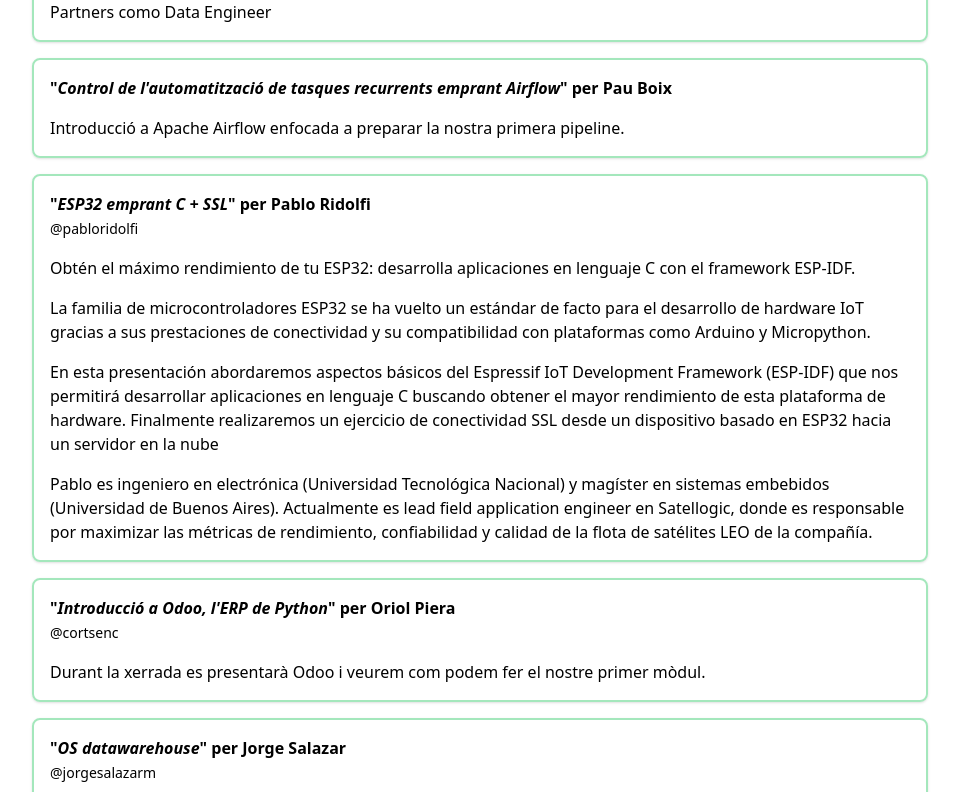
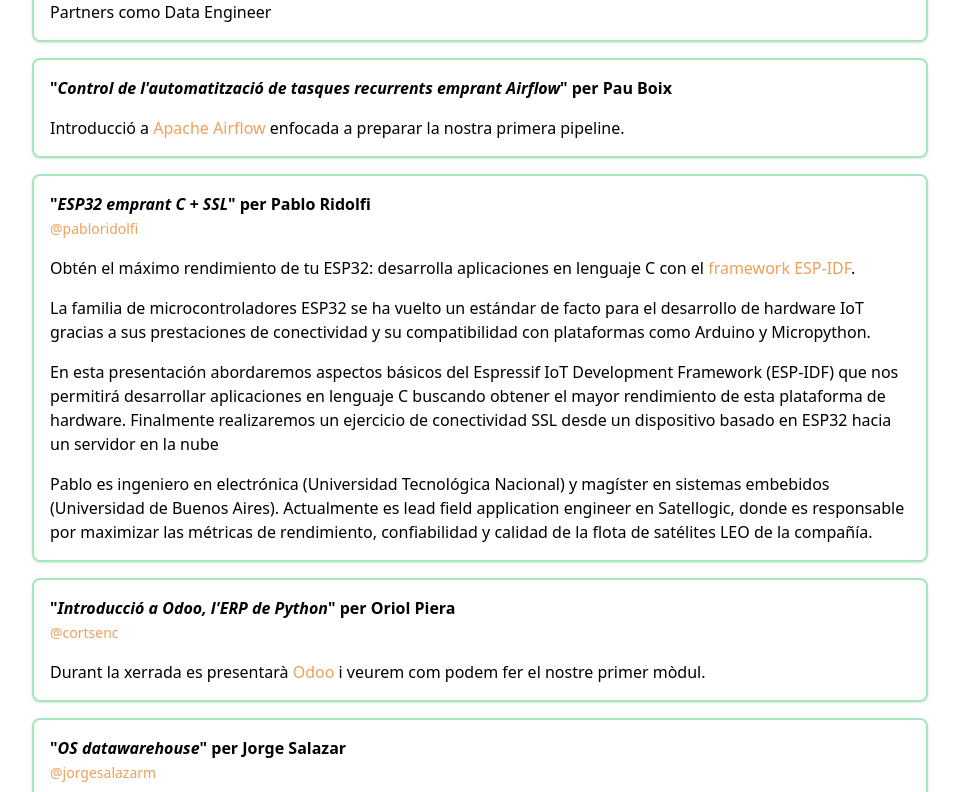
Before and after one commit to GeeksCAT/hacktoberfest-web-2022, a Vue app: page / in a window 1280 px wide. Shown: the part 2408-3200 px from the top of the page, without its empty margins (160-1119 px from the left). Built offline with nearby package versions, Linux system fonts and the light colour scheme; what @formkit/vue would draw is missing.

Commit message:
Style links

```diff
--- a/src/components/Sections/SSpeakers.vue
+++ b/src/components/Sections/SSpeakers.vue
@@ -3,6 +3,7 @@
 import ABox from '../Atoms/ABox.vue'
 import ASection from '../Atoms/ASection.vue'
 import ATitle from '../Atoms/ATitle.vue'
+import ALink from '../Atoms/ALink.vue'
 </script>
 
 <template>
@@ -11,8 +12,8 @@
     <div >
       <a-box v-for="speaker in speakers" :key="speaker.name" class="mb-4">
         <h4 class="font-bold">"<i>{{ speaker.talk }}</i>" per {{ speaker.name }}</h4>
-        <a v-if="speaker.twitter" target="_blank" :href="`https://twitter.com/${speaker.twitter}`" class="text-sm">@{{ speaker.twitter }}</a>
-        <a v-if="speaker.linkedin" target="_blank" :href="`https://www.linkedin.com/in//${speaker.linkedin}`" class="text-sm">@{{ speaker.linkedin }}</a>
+        <a-link v-if="speaker.twitter" target="_blank" :href="`https://twitter.com/${speaker.twitter}`" class="text-sm">@{{ speaker.twitter }}</a-link>
+        <a-link v-if="speaker.linkedin" target="_blank" :href="`https://www.linkedin.com/in//${speaker.linkedin}`" class="text-sm">@{{ speaker.linkedin }}</a-link>
         <p :key="summaryCount" v-for="(summaryEntry, summaryCount) in speaker.summary" id="summary" class="mt-4" v-html="summaryEntry"/>
         <p :key="bioCount" v-for="(bioEntry, bioCount) in speaker.bio" id="bio" class="mt-4" v-html="bioEntry"/>
       </a-box>
--- a/src/content.ts
+++ b/src/content.ts
@@ -100,7 +100,7 @@
     talk: 'Taller introducció a Django',
     summary: [
       'Vols aprendre a programar i crear les teves pròpies aplicacions web?',
-      "Durant el taller aprendrem com emprar el <a href='https://www.djangoproject.com/' target='_blank'>framework web Django</a> seguint la filosofia Django Girls: petits grups liderats per una mentora que segueixen el tutorial d'iniciació a Django"
+      "Durant el taller aprendrem com emprar el <a class='text-third' href='https://www.djangoproject.com/' target='_blank'>framework web Django</a> seguint la filosofia Django Girls: petits grups liderats per una mentora que segueixen el tutorial d'iniciació a Django"
     ],
     bio: [
       'Miembro de PyLadies España, Python España y co-fundadora de LinuxChixAr, actualmente trabaja en Mática Partners como Data Engineer'
@@ -110,7 +110,7 @@
     name: 'Pau Boix',
     talk: "Control de l'automatització de tasques recurrents emprant Airflow",
     summary: [
-      'Introducció a <a target="_blank" href="https://airflow.apache.org/">Apache Airflow</a> enfocada a preparar la nostra primera pipeline.'
+      'Introducció a <a class="text-third" target="_blank" href="https://airflow.apache.org/">Apache Airflow</a> enfocada a preparar la nostra primera pipeline.'
     ],
     bio: []
   },
@@ -119,7 +119,7 @@
     twitter: 'pabloridolfi',
     talk: 'ESP32 emprant C + SSL',
     summary: [
-      'Obtén el máximo rendimiento de tu ESP32: desarrolla aplicaciones en lenguaje C con el <a target="_blank" href="https://docs.espressif.com/projects/esp-idf/en/latest/esp32/">framework ESP-IDF</a>.',
+      'Obtén el máximo rendimiento de tu ESP32: desarrolla aplicaciones en lenguaje C con el <a class="text-third" target="_blank" href="https://docs.espressif.com/projects/esp-idf/en/latest/esp32/">framework ESP-IDF</a>.',
       'La familia de microcontroladores ESP32 se ha vuelto un estándar de facto para el desarrollo de hardware IoT gracias a sus prestaciones de conectividad y su compatibilidad con plataformas como Arduino y Micropython.',
       'En esta presentación abordaremos aspectos básicos del Espressif IoT Development Framework (ESP-IDF) que nos permitirá desarrollar aplicaciones en lenguaje C buscando obtener el mayor rendimiento de esta plataforma de hardware. Finalmente realizaremos un ejercicio de conectividad SSL desde un dispositivo basado en ESP32 hacia un servidor en la nube'
     ],
@@ -132,7 +132,7 @@
     twitter: 'cortsenc',
     talk: "Introducció a Odoo, l'ERP de Python",
     summary: [
-      "Durant la xerrada es presentarà <a target='blank' href='https://www.odoo.com/'>Odoo</a> i veurem com podem fer el nostre primer mòdul."
+      "Durant la xerrada es presentarà <a class='text-third' target='blank' href='https://www.odoo.com/'>Odoo</a> i veurem com podem fer el nostre primer mòdul."
     ],
     bio: []
   },
```
